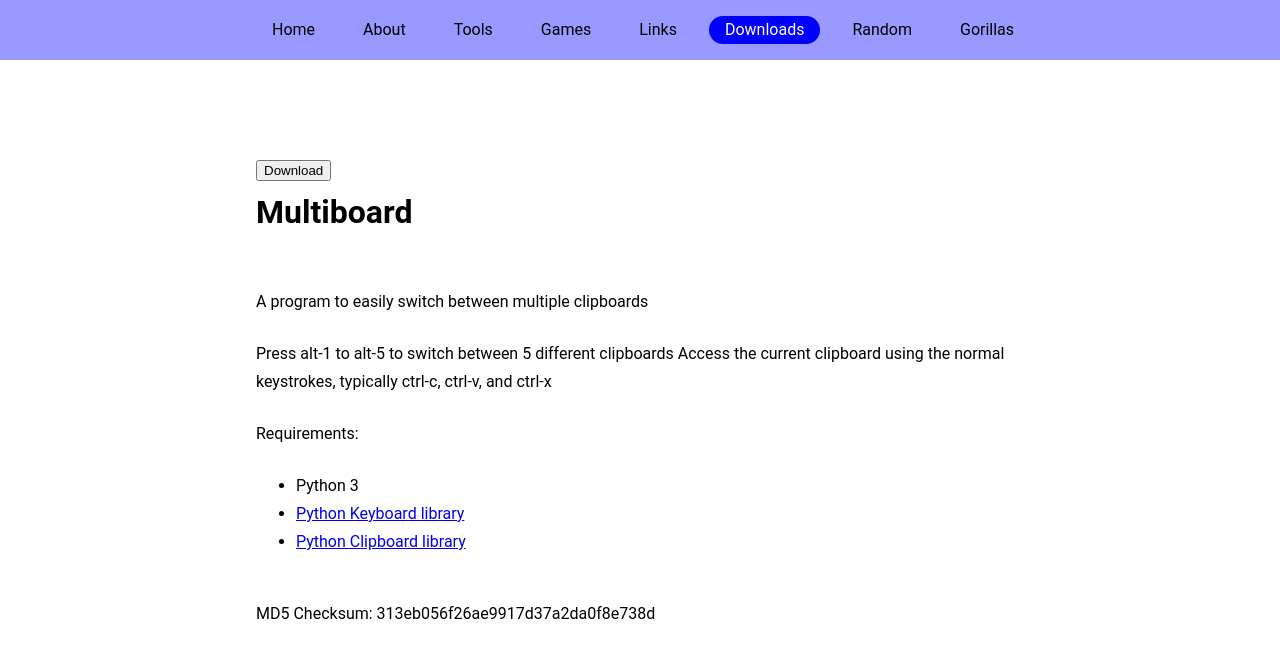
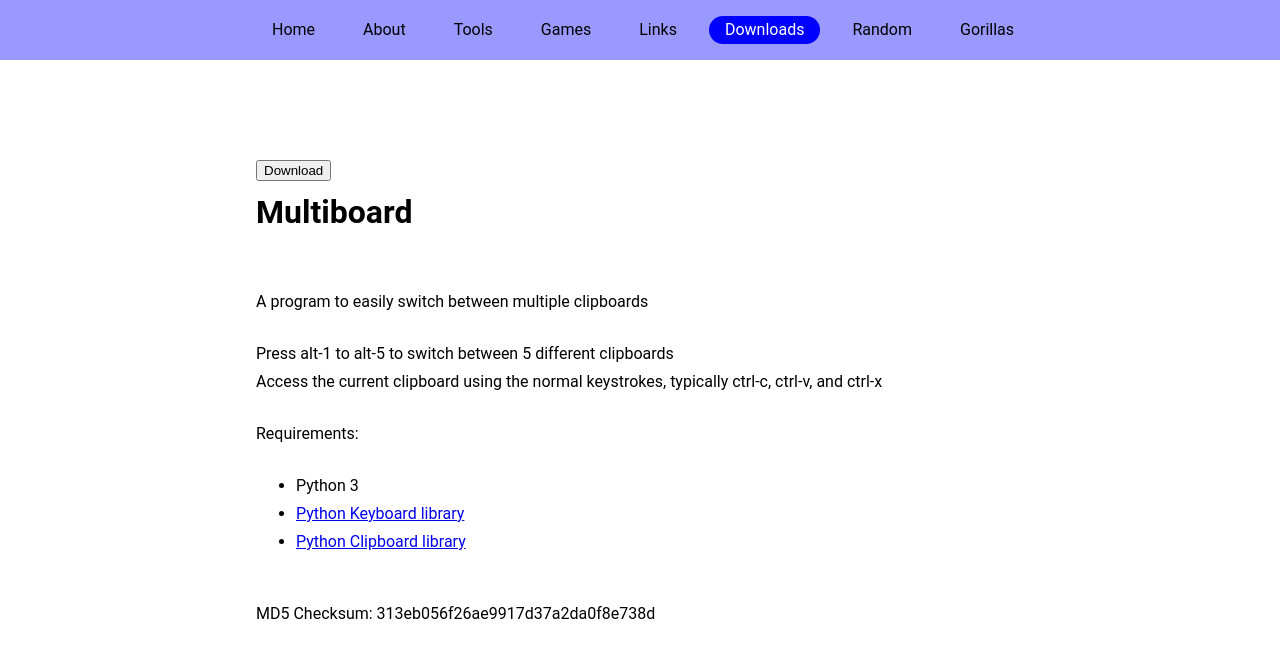
Before and after one commit to eisoptrophobia/eisoptrophobia.github.io, a Jekyll site: the page built from downloads/multiboard/index.md, in a window 1280 px wide. Shown: the top 658 px of the page. Built offline with Jekyll 4.4.1, drawn with Linux system fonts in a browser that asks for light colours; our own code applies the rules of GitHub Pages for plain Markdown files.

```diff
--- a/downloads/multiboard/index.md
+++ b/downloads/multiboard/index.md
@@ -7,7 +7,7 @@ checksum: 313eb056f26ae9917d37a2da0f8e738d
 # Multiboard
 A program to easily switch between multiple clipboards
 
-Press alt-1 to alt-5 to switch between 5 different clipboards
+Press alt-1 to alt-5 to switch between 5 different clipboards\\
 Access the current clipboard using the normal keystrokes, typically ctrl-c, ctrl-v, and ctrl-x
 
 Requirements:
```
